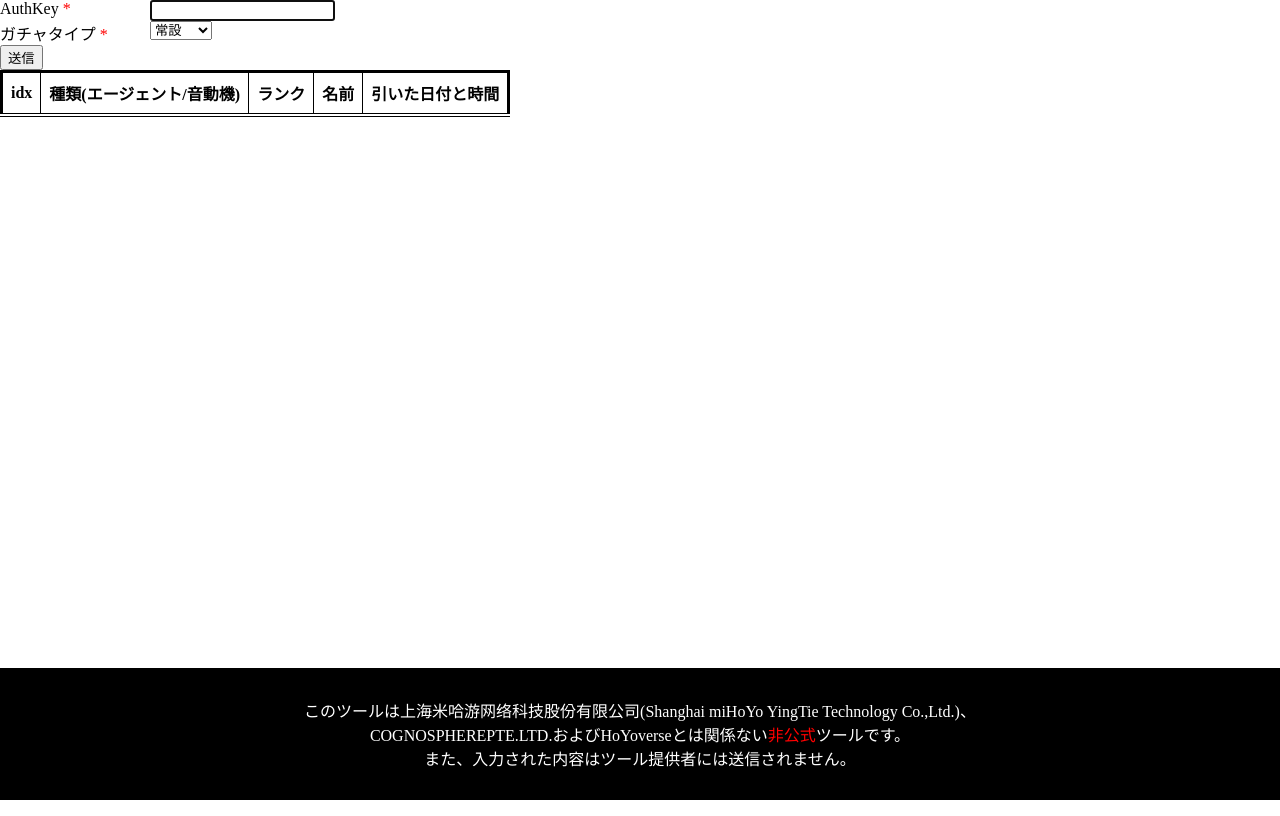
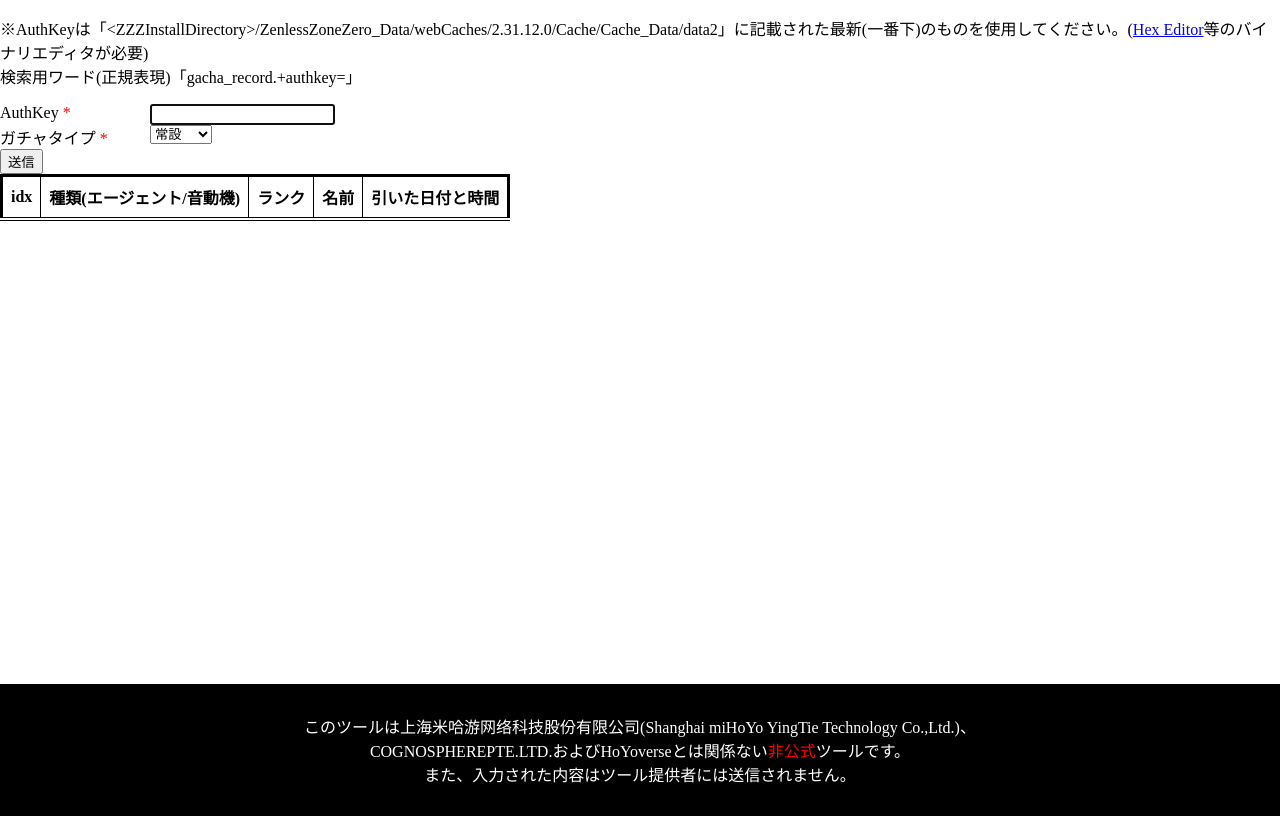
Before and after one commit to tunakaniri/zzz-gacha-history, a Vue app: page / in a window 1280 px wide. Built offline with nearby package versions, Linux system fonts and the light colour scheme.

Commit message:
フォームに説明を追加

```diff
--- a/src/App.vue
+++ b/src/App.vue
@@ -122,6 +122,8 @@ async function onSend() {
     <!-- 入力部分 -->
     <form @submit.prevent="onSend">
         <div>
+            <p>※AuthKeyは「&lt;ZZZInstallDirectory&gt;/ZenlessZoneZero_Data/webCaches/2.31.12.0/Cache/Cache_Data/data2」に記載された最新(一番下)のものを使用してください。(<a href="https://marketplace.visualstudio.com/items?itemName=ms-vscode.hexeditor">Hex Editor</a>等のバイナリエディタが必要)<br>検索用ワード(正規表現)「gacha_record.+authkey=」
+            </p>
             <label for="authkey" class="form-required">AuthKey</label>
             <input v-model.trim="authkey" type="password" name="authkey" autofocus required />
         </div>
```
